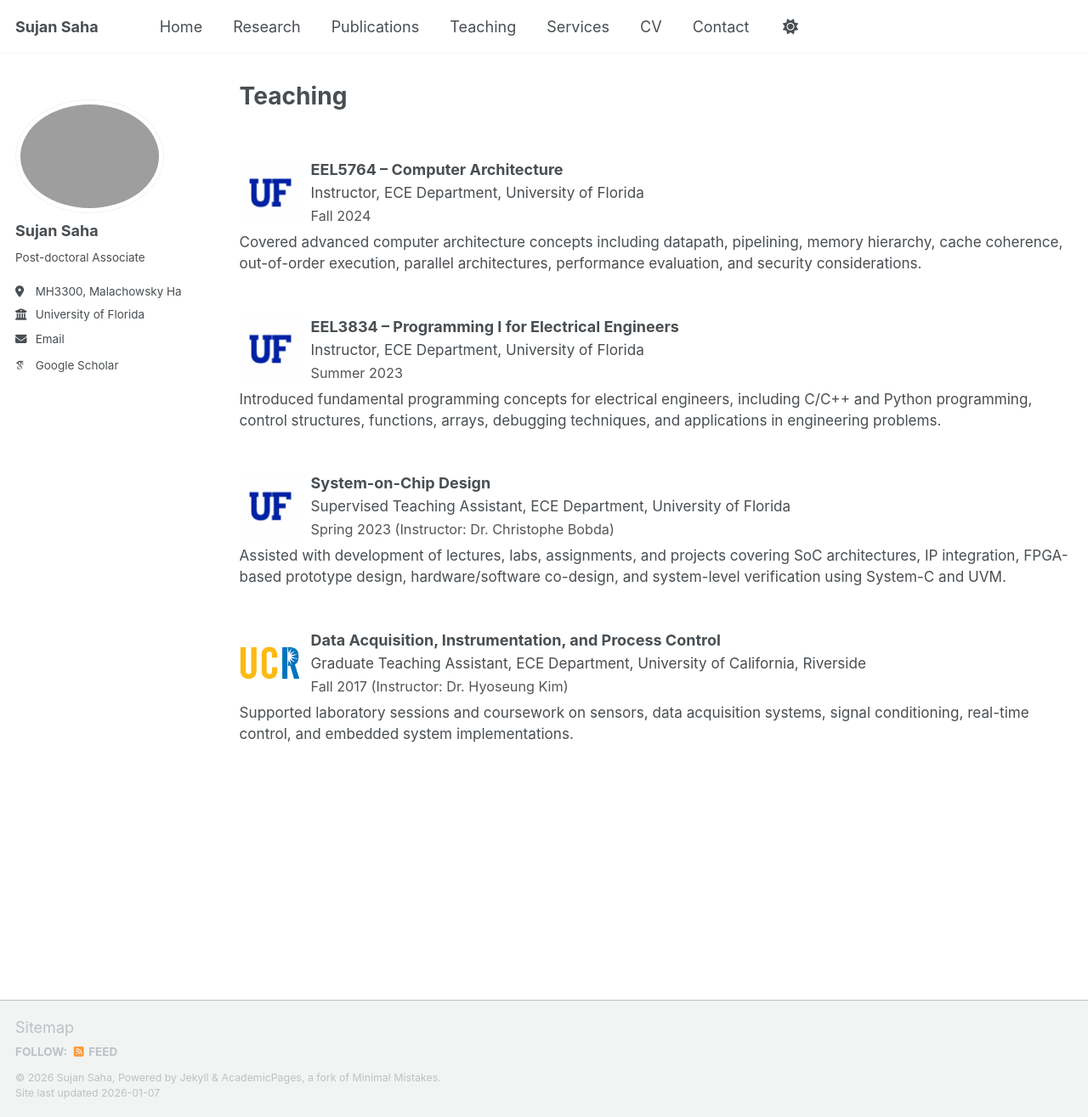
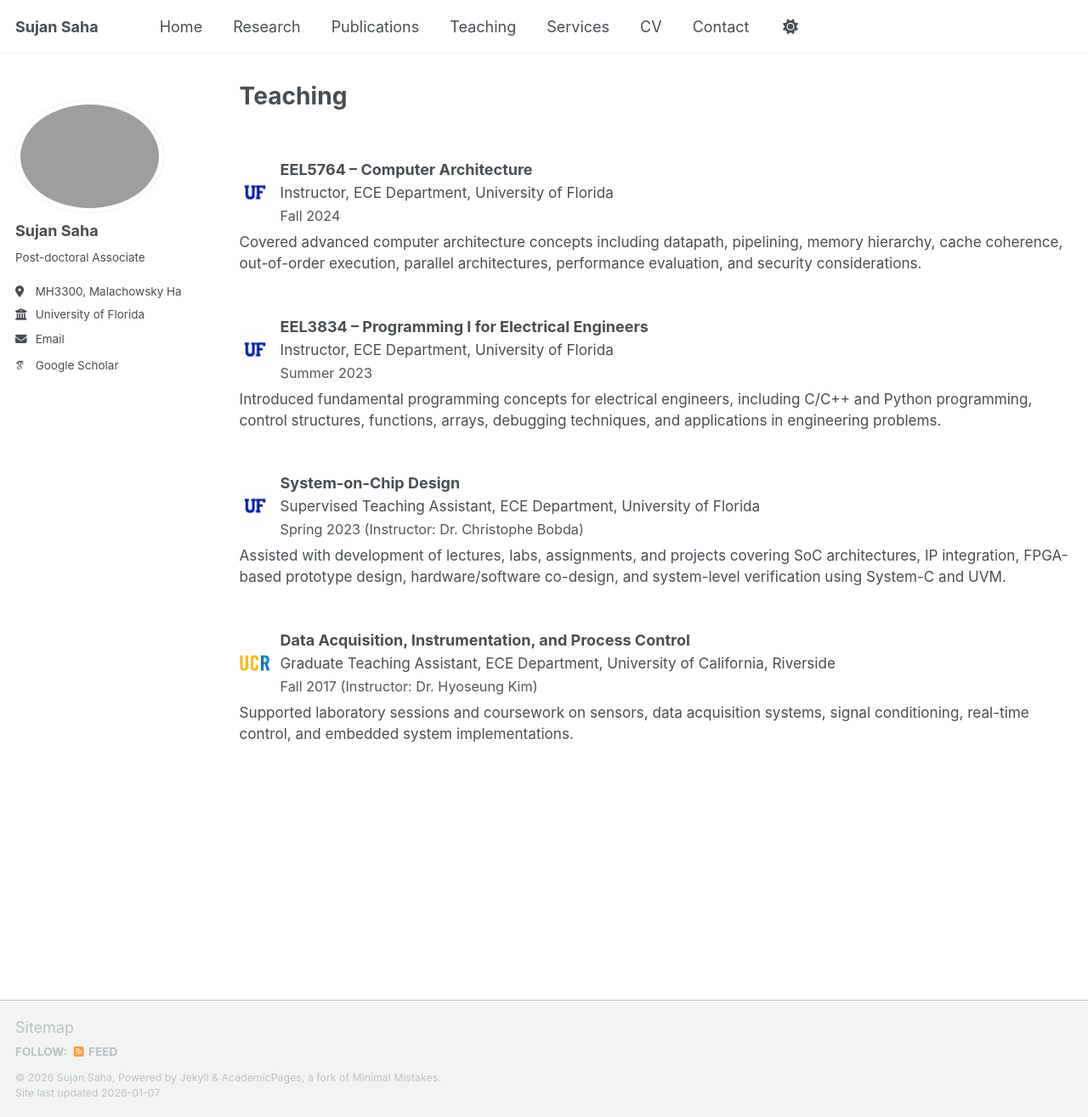
Before and after one commit to Sujansaha05/Sujansaha05.github.io, a Jekyll site: the page built from _pages/teaching_sujan.html, in a window 1280 px wide and 1315 px high. Shown: the whole window at 85% size. Built offline with Jekyll 4.4.1, drawn with Linux system fonts in a browser that asks for light colours; some web fonts are replaced; a script that is not in the unit is left out.

```diff
--- a/assets/css/main.scss
+++ b/assets/css/main.scss
@@ -78,7 +78,7 @@
 }
 
 .school-logo {
-  width: 72px;
+  width: 36px;
   height: auto;
 }
 
```
